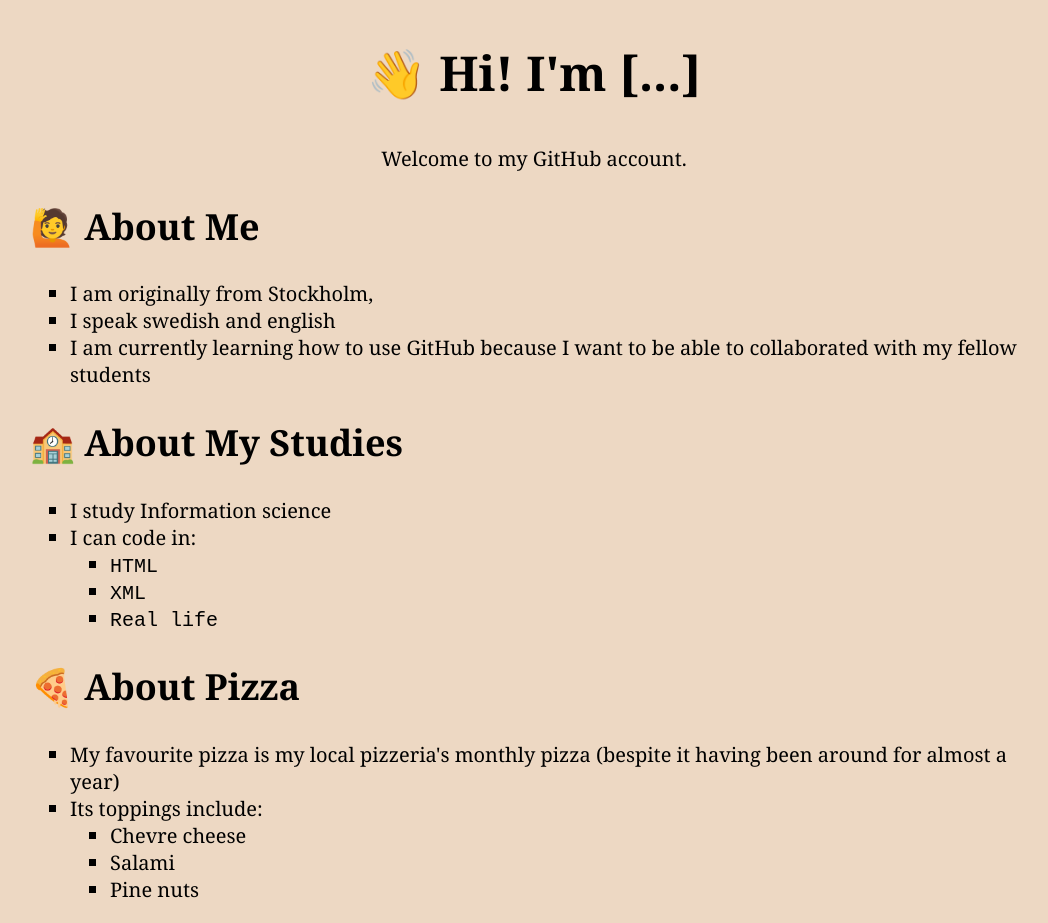
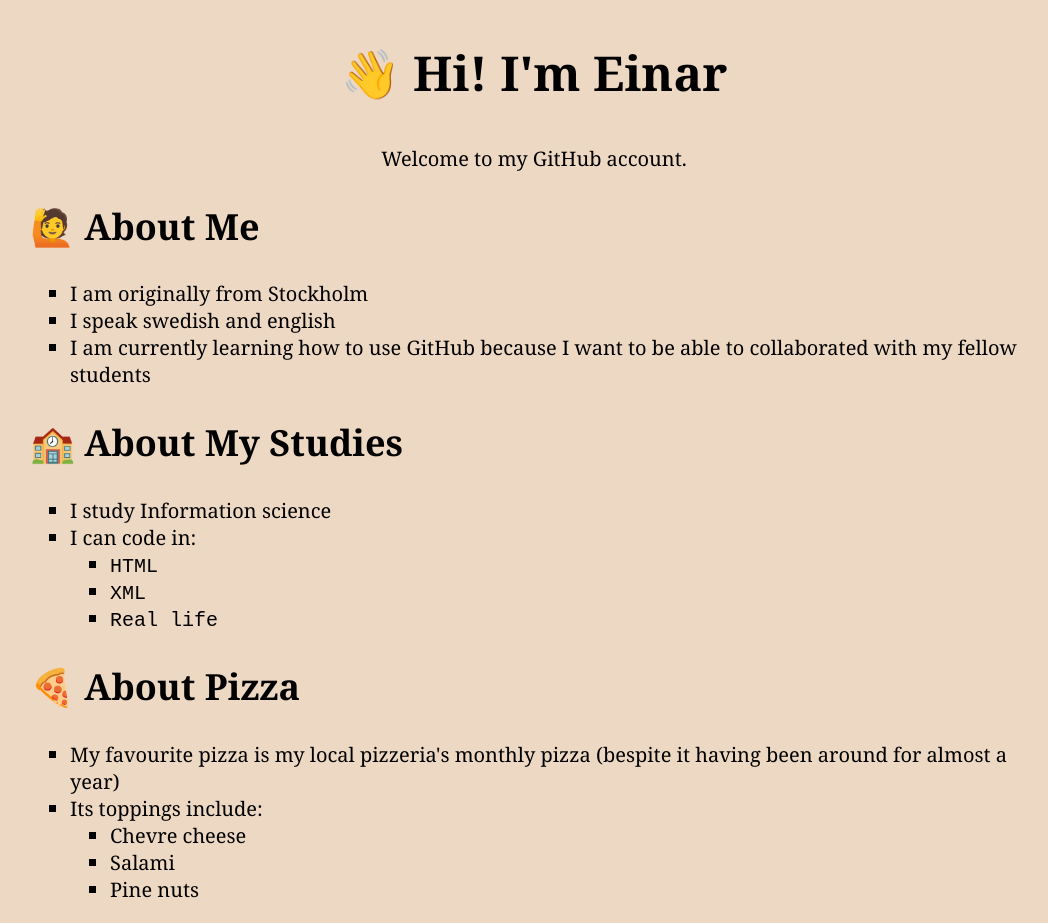
Before and after one commit to Kfirsson/About-me, a plain HTML site: page index.html in a window 1280 px wide. Shown: the whole page, without its empty margins (106-1154 px from the left). Drawn offline with Linux system fonts and the light colour scheme.

Commit message:
changed text

```diff
--- a/index.html
+++ b/index.html
@@ -7,7 +7,7 @@
     </head>
     <body>
         <article>
-        <h1>&#128075; Hi! I'm [...]</h1>
+        <h1>&#128075; Hi! I'm Einar</h1>
         <p>
             Welcome to my GitHub account.
         </p>
@@ -15,7 +15,7 @@
         <article>
         <h2>&#128587; About Me</h2>
         <ul>
-            <li>I am originally from Stockholm, </li>
+            <li>I am originally from Stockholm </li>
             <li>I speak swedish and english</li>
             <li>I am currently learning how to use GitHub because I want to be able to collaborated with my fellow students</li>
         </ul>
```
